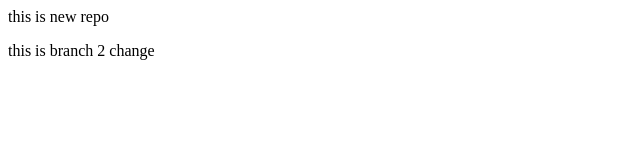
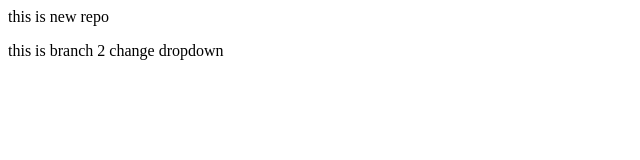
Before and after one commit to VirajShinkar007/localrepo, a plain HTML site: page index.html in a window 1280 px wide. Shown: the full height of the page, 0-640 px from the left. Drawn offline with Linux system fonts and the light colour scheme.

```diff
--- a/index.html
+++ b/index.html
@@ -1,3 +1,3 @@
 <p>this is new repo</p>
 
-<p>this is branch 2 change</p>
+<p>this is branch 2 change dropdown</p>
```
